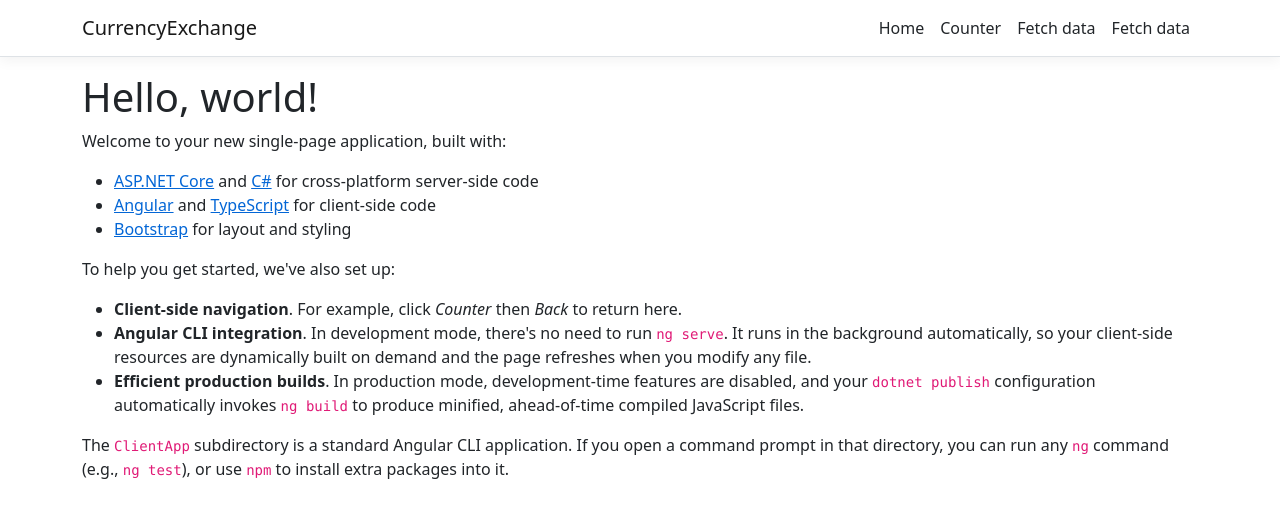
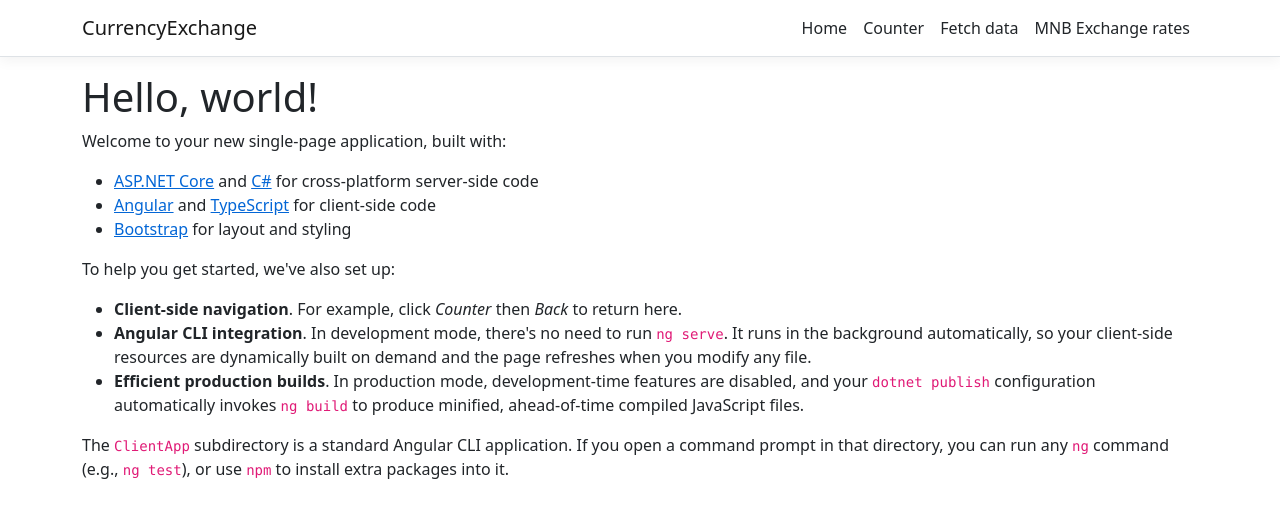
Before and after one commit to bcsaba/CurrencyExchange, an Angular app in the folder CurrencyExchange/ClientApp/: page / in a window 1280 px wide. Shown: the top 518 px of the page. Built offline with nearby package versions, Linux system fonts and the light colour scheme.

Commit message:
Finxing navigation item text and missing type on front-end.

```diff
--- a/CurrencyExchange/ClientApp/src/app/nav-menu/nav-menu.component.html
+++ b/CurrencyExchange/ClientApp/src/app/nav-menu/nav-menu.component.html
@@ -39,7 +39,7 @@
           </li>
           <li class="nav-item" [routerLinkActive]="['link-active']">
             <a class="nav-link text-dark" [routerLink]="['/fetch-exchange-rate']"
-            >Fetch data</a
+            >MNB Exchange rates</a
             >
           </li>
         </ul>
--- a/CurrencyExchange/ClientApp/src/app/toast.service.ts
+++ b/CurrencyExchange/ClientApp/src/app/toast.service.ts
@@ -8,7 +8,7 @@ export class ToastService {
     this.toasts.push({ textOrTpl, ...options });
   }
 
-  remove(toast) {
+  remove(toast: any) {
     this.toasts = this.toasts.filter((t) => t !== toast);
   }
 
```
